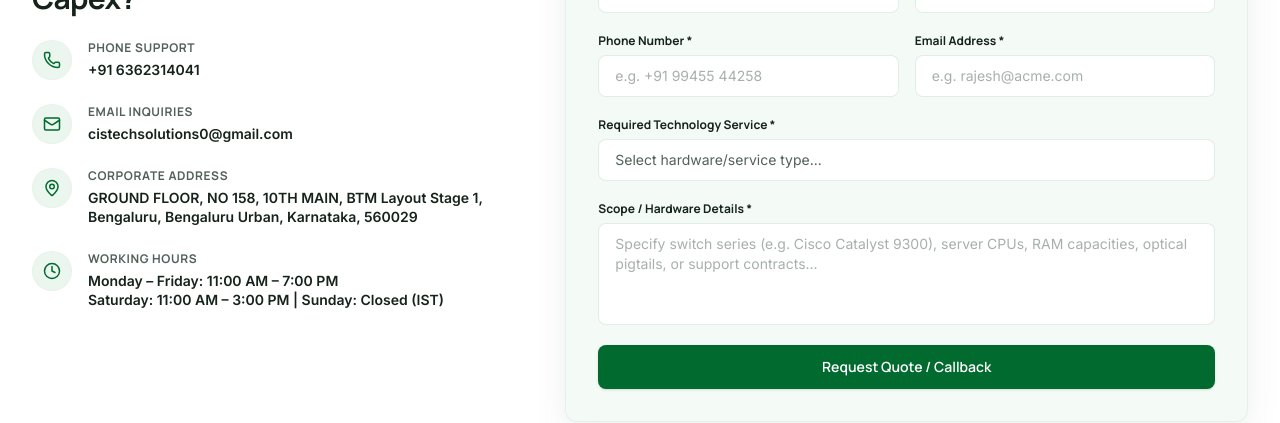
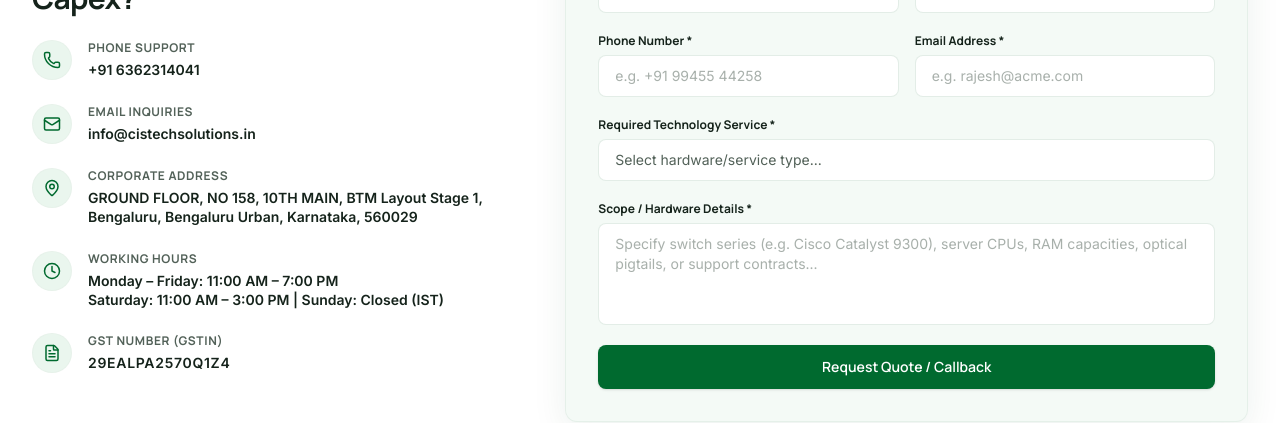
Before and after one commit to Nikhilesh-0007/tech_s-, a React (Vite) app: page /#/contact in a window 1280 px wide. Shown: the part 600-1023 px from the top of the page. Built offline with nearby package versions, Linux system fonts and the light colour scheme.

Commit message:
Update contact email to info@cistechsolutions.in and add GST number to Contact page

```diff
--- a/src/data/sbn_data.ts
+++ b/src/data/sbn_data.ts
@@ -78,7 +78,8 @@ export const sbnProfile = {
   ],
   phones: ["6362314041"],
   whatsapp: "6362314041",
-  emails: ["cistechsolutions0@gmail.com"],
+  emails: ["info@cistechsolutions.in"],
+  gst: "29EALPA2570Q1Z4",
   address: "GROUND FLOOR, NO 158, 10TH MAIN, BTM Layout Stage 1, Bengaluru, Bengaluru Urban, Karnataka, 560029",
   hours: {
     days: "Monday – Friday: 11:00 AM – 7:00 PM",
--- a/src/pages/Contact.tsx
+++ b/src/pages/Contact.tsx
@@ -6,7 +6,7 @@ import { sbnProfile } from '../data/sbn_data';
 import { Container } from '../components/layout/Container';
 import { SectionEyebrow } from '../components/ui/SectionEyebrow';
 import { Button } from '../components/ui/Button';
-import { Phone, Mail, MapPin, Clock, Loader2, CheckCircle, AlertCircle } from 'lucide-react';
+import { Phone, Mail, MapPin, Clock, FileText, Loader2, CheckCircle, AlertCircle } from 'lucide-react';
 
 export function Contact() {
   const [isSubmitting, setIsSubmitting] = useState(false);
@@ -145,6 +145,21 @@ export function Contact() {
                       {sbnProfile.hours.days}
                       <br />
                       {sbnProfile.hours.time} (IST)
+                    </p>
+                  </div>
+                </div>
+
+                {/* GST Number */}
+                <div className="flex gap-4 items-start">
+                  <div className="w-10 h-10 rounded-full bg-light-green text-primary-green flex items-center justify-center shrink-0 border border-border-green/30">
+                    <FileText size={18} />
+                  </div>
+                  <div>
+                    <h4 className="font-heading font-bold text-xs uppercase text-body-text tracking-wider mb-1">
+                      GST Number (GSTIN)
+                    </h4>
+                    <p className="font-sans text-sm font-semibold text-dark-text leading-snug font-mono tracking-wider">
+                      {sbnProfile.gst}
                     </p>
                   </div>
                 </div>
```
